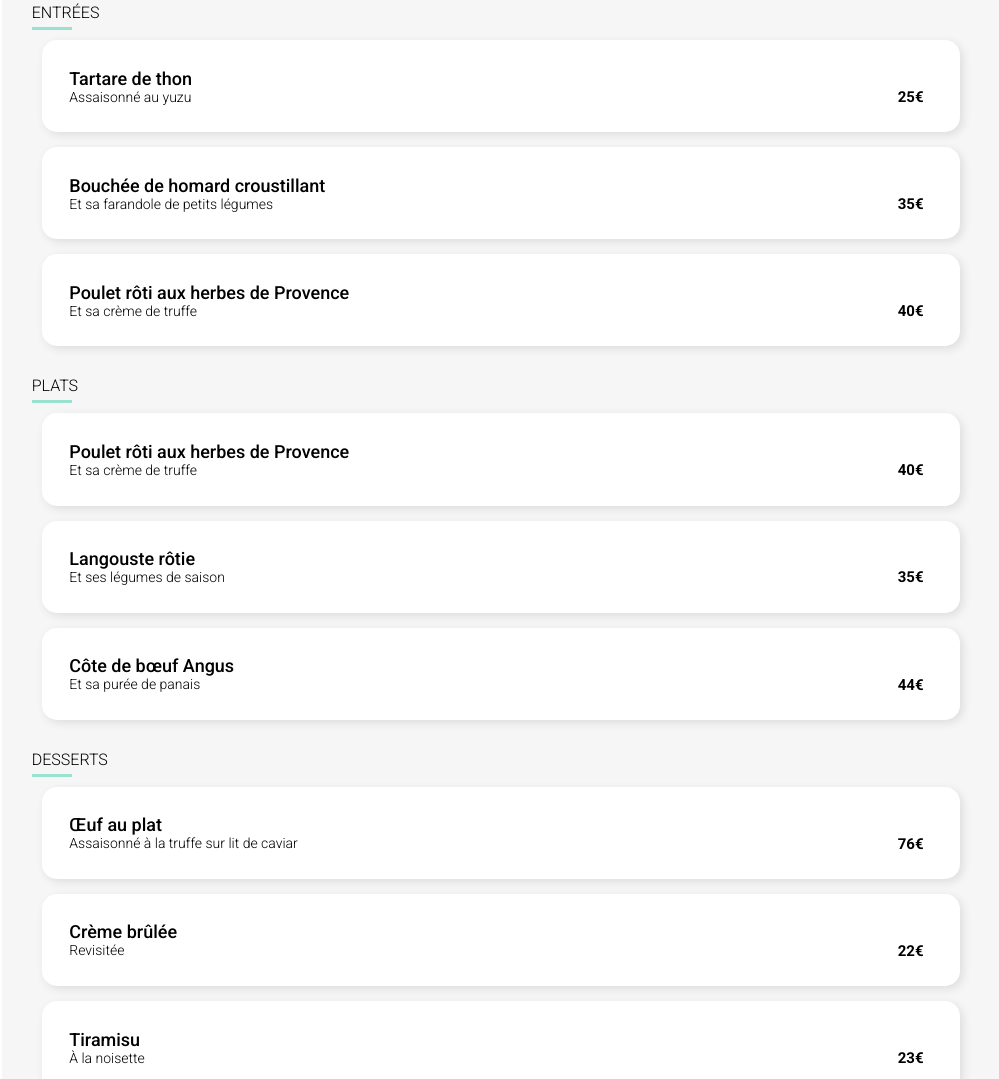
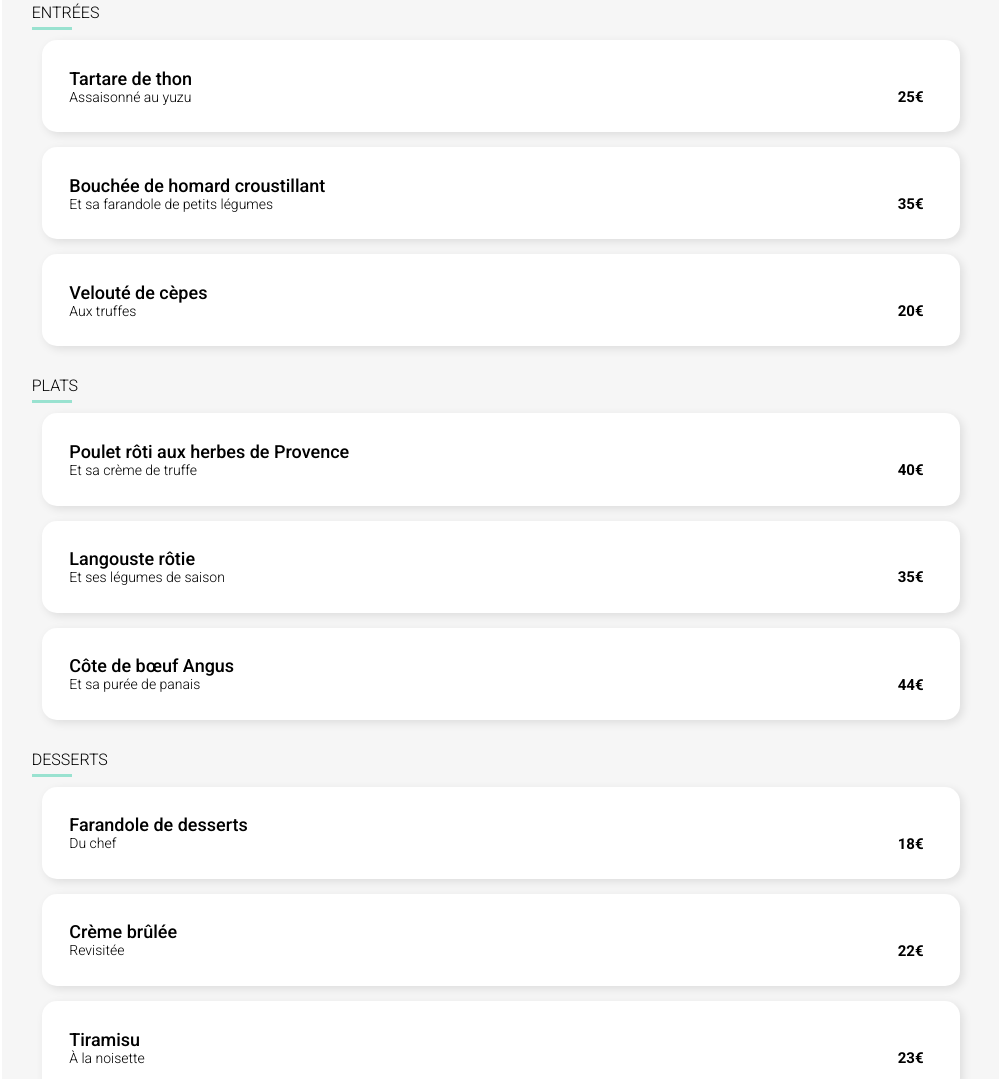
Before and after one commit to Laura-S21/OhMyFood, a website: page restaurants/le-delice-des-sens.html in a window 1280 px wide. Shown: the part 364-1443 px from the top of the page, without its empty margins (139-1138 px from the left). Drawn offline with Linux system fonts and the light colour scheme; a web font is replaced by a local one.

Commit message:
correction textes menus

```diff
--- a/restaurants/le-delice-des-sens.html
+++ b/restaurants/le-delice-des-sens.html
@@ -46,9 +46,9 @@
                                 <div class="animation"><span class="animation__check"><i class="fa-solid fa-circle-check"></i></span></div>
                             </article>
                             <article class="course__button">
-                                <h3 class="course__dish">Poulet rôti aux herbes de Provence</h3>
-                                <p class="course__text">Et sa crème de truffe</p>
-                                <p class="course__price">40€</p>
+                                <h3 class="course__dish">Velouté de cèpes</h3>
+                                <p class="course__text">Aux truffes</p>
+                                <p class="course__price">20€</p>
                                 <div class="animation"><span class="animation__check"><i class="fa-solid fa-circle-check"></i></span></div>
                             </article>
                         </div>
@@ -82,9 +82,9 @@
                         <div class="course__line"></div>
                         <div class="course__all-buttons">
                             <article class="course__button">
-                                <h3 class="course__dish">Œuf au plat</h3>
-                                <p class="course__text">Assaisonné à la truffe sur lit de caviar</p>
-                                <p class="course__price">76€</p>
+                                <h3 class="course__dish">Farandole de desserts</h3>
+                                <p class="course__text">Du chef</p>
+                                <p class="course__price">18€</p>
                                 <div class="animation"><span class="animation__check"><i class="fa-solid fa-circle-check"></i></span></div>
                             </article>
                             <article class="course__button">
```
Also changed, not shown: restaurants/la-note-enchantee.html (+1 -1 lines).
